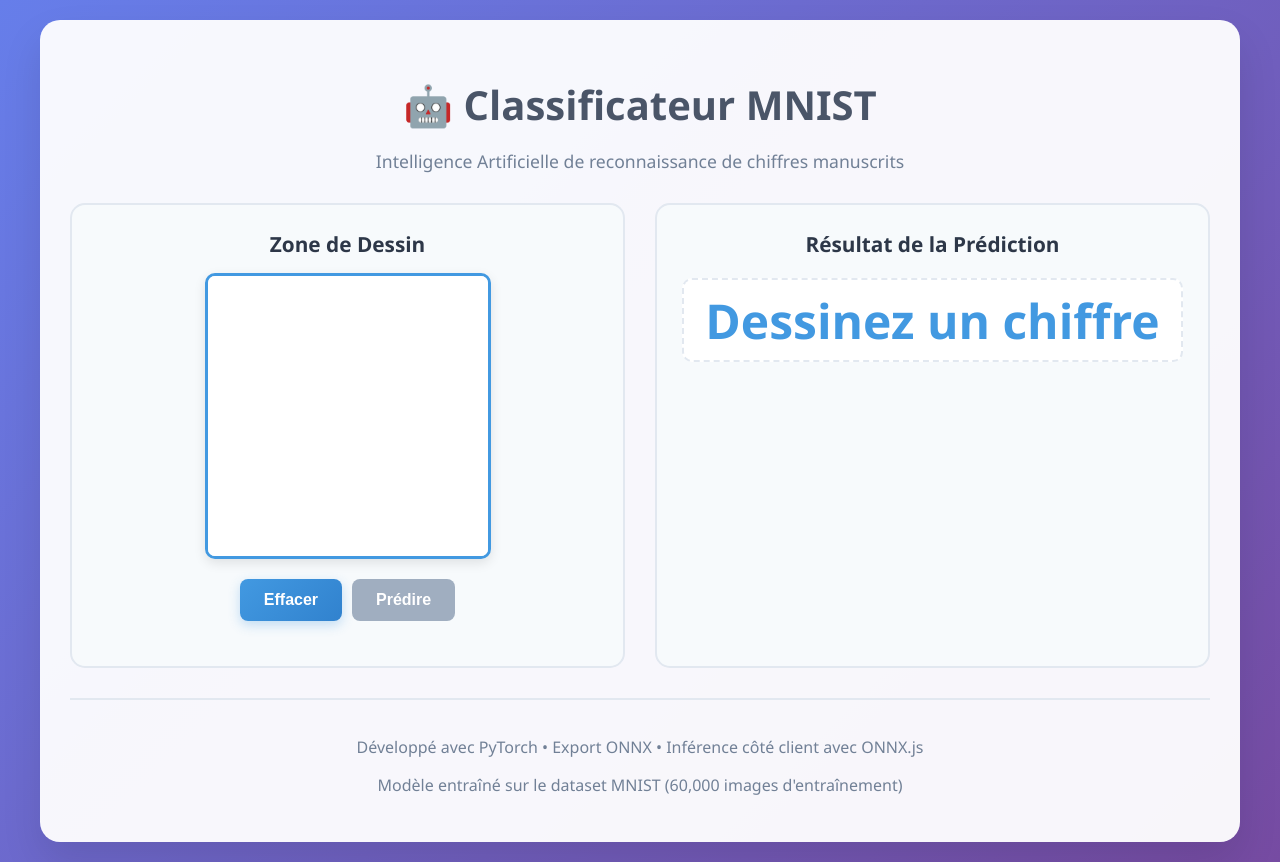
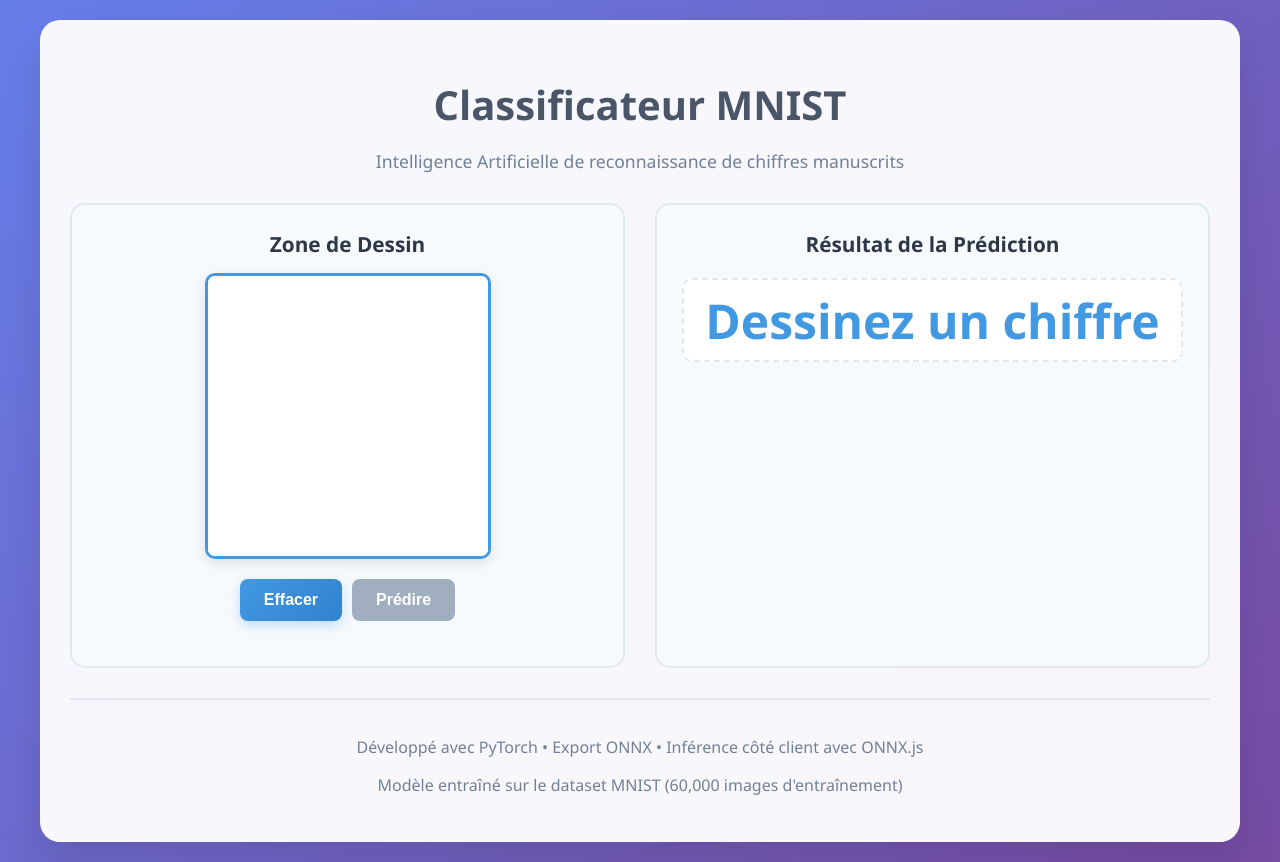
Before and after one commit to RzWilliam/rendu1_ia, a plain HTML site: page index.html in a window 1280 px wide. Drawn offline with Linux system fonts and the light colour scheme.

Commit message:
Update h1

```diff
--- a/index.html
+++ b/index.html
@@ -216,7 +216,7 @@
 </head>
 <body>
     <div class="container">
-        <h1>🤖 Classificateur MNIST</h1>
+        <h1>Classificateur MNIST</h1>
         <p class="subtitle">Intelligence Artificielle de reconnaissance de chiffres manuscrits</p>
 
         <div class="main-content">
```
